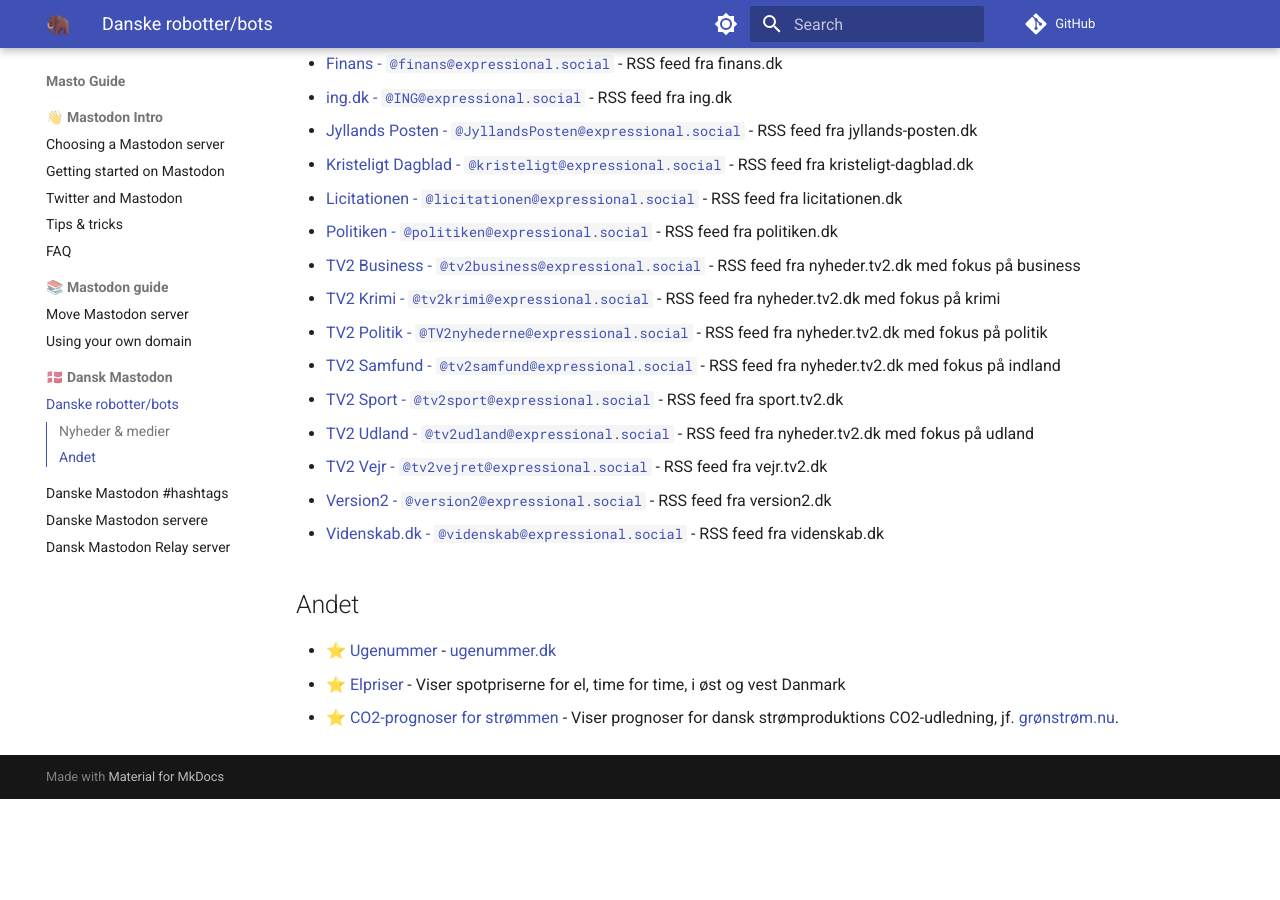
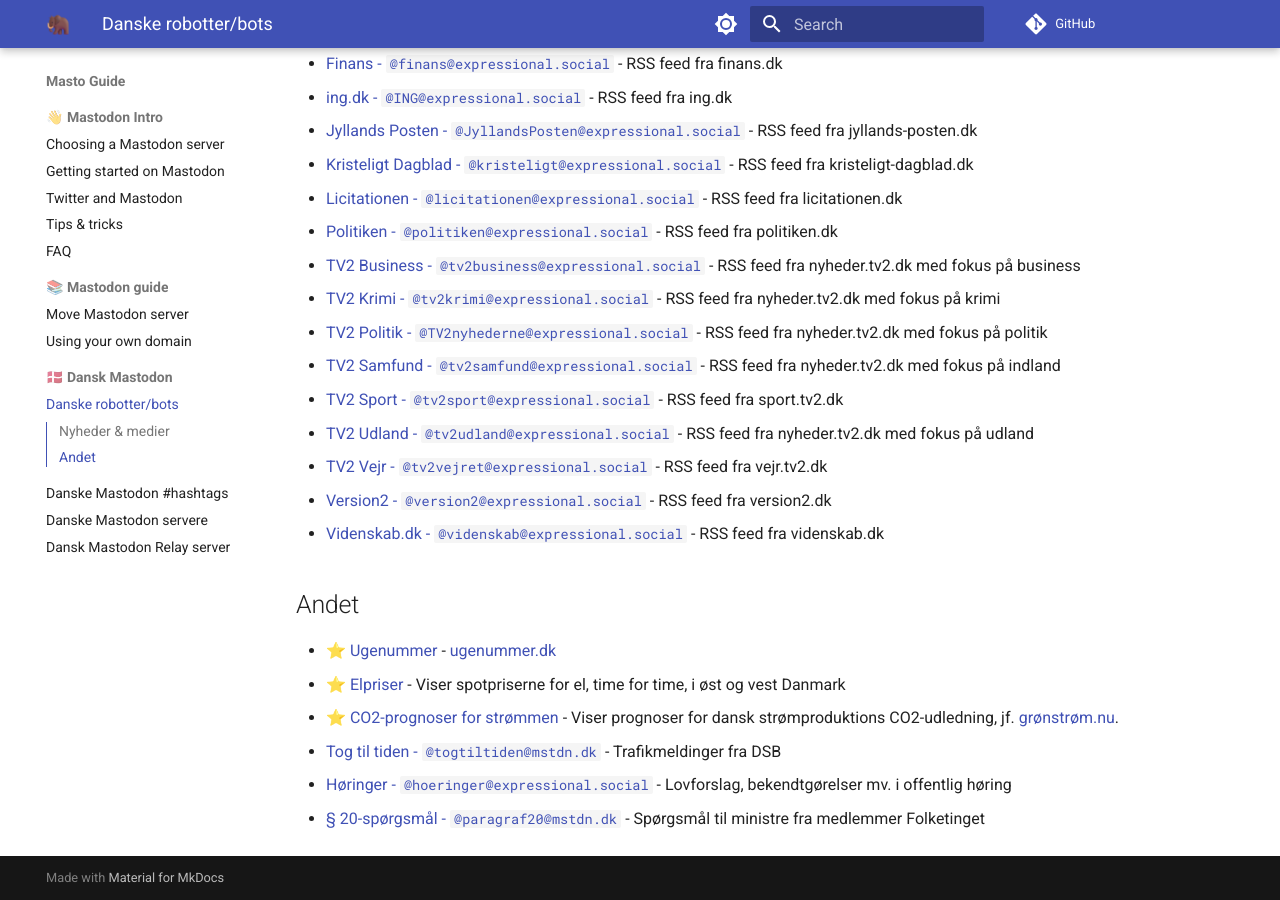
Before and after one commit to jippi/masto-guide, an MkDocs documentation site: the page built from docs/dk/bots.md, in a window 1280 px wide and 900 px high, scrolled down 1438 px. Built offline with MkDocs 1.6.1 and Material for MkDocs 9.7.7, drawn with Linux system fonts in a browser that asks for light colours; comment, search, counter and statistics services are not loaded; before the commit the page ends 2237 px from its top, so only the background shows below that.

Commit message:
@togtiltiden, @hoeringer, @paragraf20

```diff
--- a/docs/dk/bots.md
+++ b/docs/dk/bots.md
@@ -65,3 +65,6 @@
 - ⭐️ [Ugenummer](https://expressional.social/@ugenr){target=_blank rel=me} - [ugenummer.dk](https://ugenr.dk/){target=_blank rel=me}
 - ⭐️ [Elpriser](https://mstdn.dk/@elpriser){target=_blank rel=me} - Viser spotpriserne for el, time for time, i øst og vest Danmark
 - ⭐️ [CO2-prognoser for strømmen](https://mastodon.social/@co2prognoser){target=_blank} - Viser prognoser for dansk strømproduktions CO2-udledning, jf. [grønstrøm.nu](https://grønstrøm.nu){target=_blank}.
+- [Tog til tiden - `@togtiltiden@mstdn.dk`](https://mstdn.dk/@togtiltiden){target=_blank rel=me} - Trafikmeldinger fra DSB
+- [Høringer - `@hoeringer@expressional.social`](https://expressional.social/@hoeringer){target=_blank rel=me} - Lovforslag, bekendtgørelser mv. i offentlig høring
+- [§ 20-spørgsmål - `@paragraf20@mstdn.dk`](https://mstdn.dk/@paragraf20){target=_blank rel=me} - Spørgsmål til ministre fra medlemmer Folketinget
```
